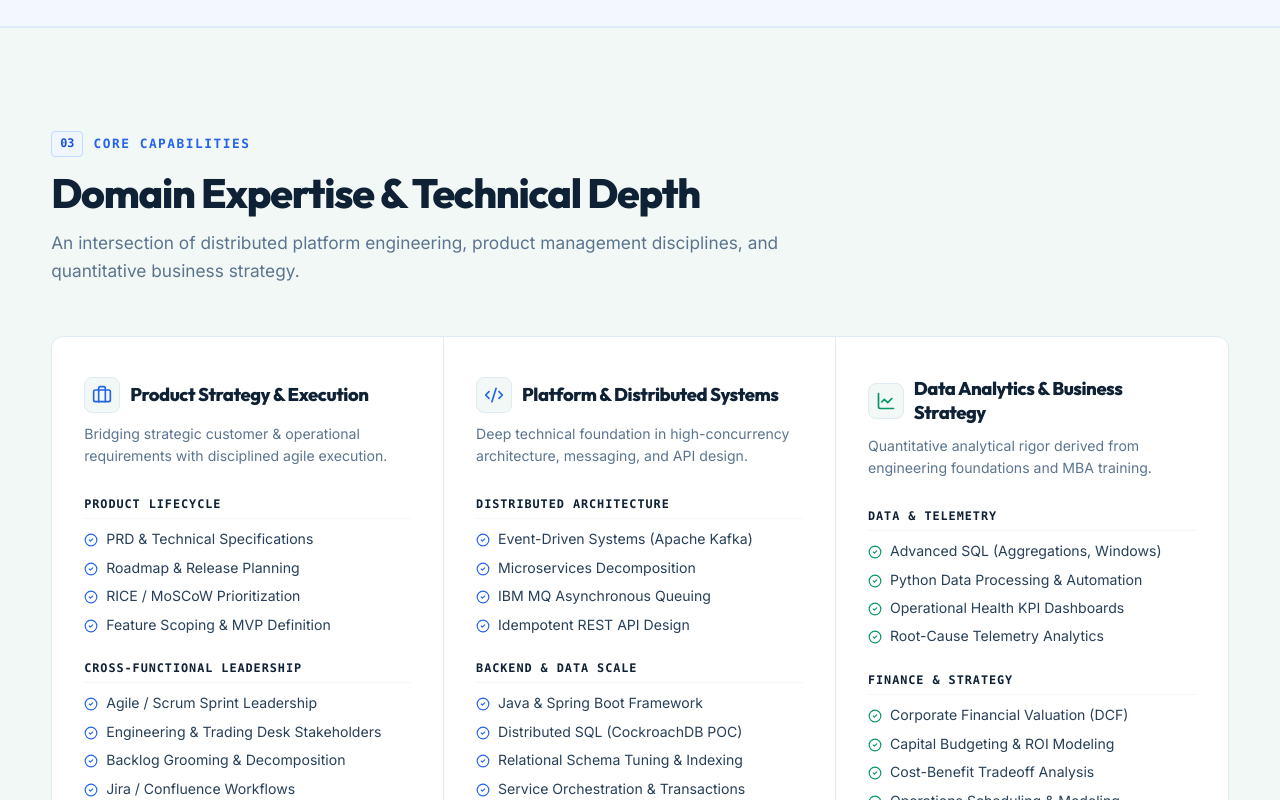
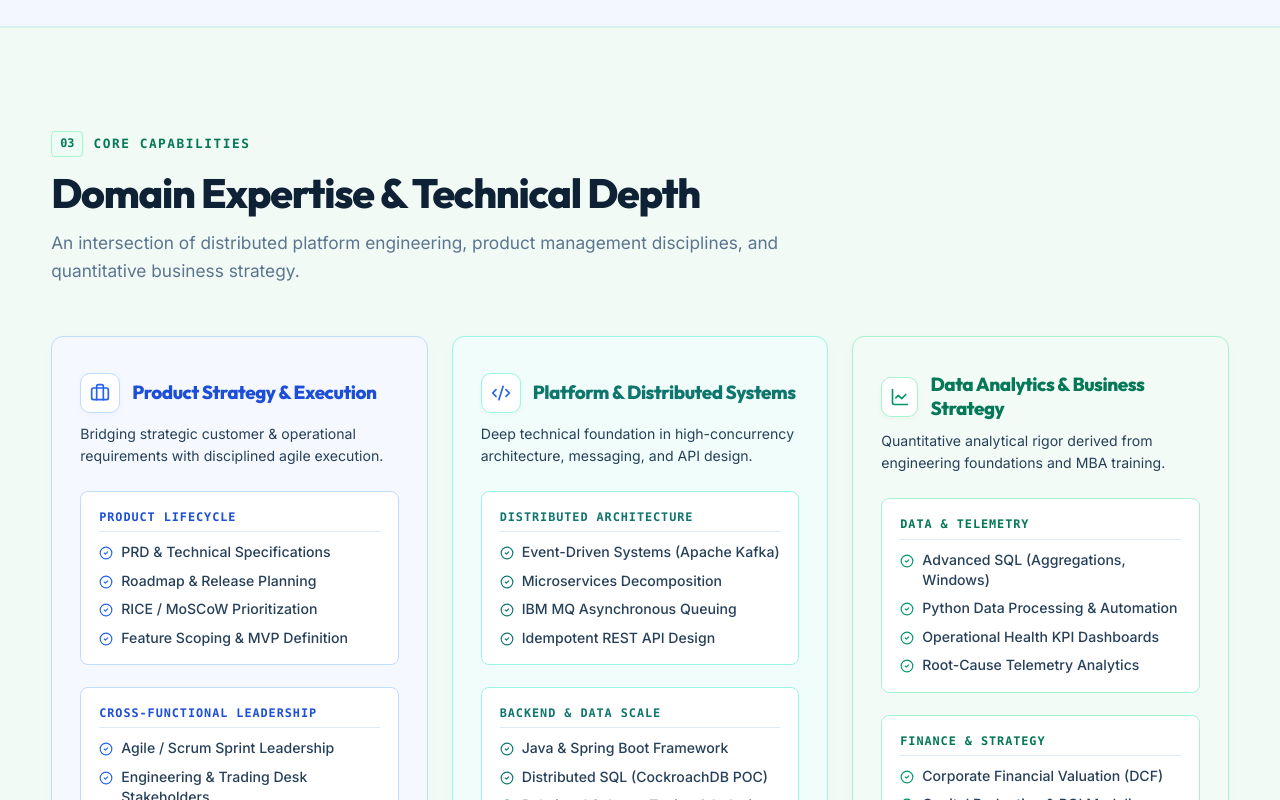
Before and after one commit to rohanvashisth/Portfolio, a React (Vite) app: page / in a window 1280 px wide. Shown: the part 8600-9400 px from the top of the page. Built offline with nearby package versions, Linux system fonts and the light colour scheme.

Commit message:
Auto-commit: saved changes on 10/14/2026, 6:37:51 PM

```diff
--- a/src/components/Skills.jsx
+++ b/src/components/Skills.jsx
@@ -111,13 +111,13 @@ export default function Skills() {
   ];
 
   return (
-    <section id="skills" className="section section-alt">
+    <section id="skills" className="section section-pastel-green">
       <div className="container">
 
         {/* Section Header */}
         <div className="section-header" style={{ textAlign: 'left' }}>
-          <div className="section-tag">
-            <span className="section-tag-num">03</span>
+          <div className="section-tag section-tag-green">
+            <span className="section-tag-num section-tag-num-green">03</span>
             <span>Core Capabilities</span>
           </div>
           <h2 className="section-title">Domain Expertise & Technical Depth</h2>
@@ -126,68 +126,92 @@ export default function Skills() {
           </p>
         </div>
 
-        {/* Integrated 3-Column Domain Matrix */}
+        {/* Integrated 3-Column Domain Matrix with Pastel Themes */}
         <div
           className="skills-matrix"
           style={{
             display: 'grid',
             gridTemplateColumns: 'repeat(3, 1fr)',
-            backgroundColor: '#ffffff',
-            borderRadius: '12px',
-            border: '1px solid var(--border-hairline)',
-            boxShadow: '0 1px 3px rgba(0,0,0,0.02)'
+            gap: '24px'
           }}
         >
-          {pillars.map((pillar, colIdx) => (
+          {pillars.map((pillar, colIdx) => {
+            const themes = [
+              {
+                bg: 'var(--pastel-blue-surface)',
+                border: 'var(--pastel-blue-border)',
+                titleColor: 'var(--pastel-blue-text)',
+                checkColor: 'var(--primary)'
+              },
+              {
+                bg: 'var(--pastel-teal-bg)',
+                border: 'var(--pastel-teal-border)',
+                titleColor: 'var(--pastel-teal-text)',
+                checkColor: 'var(--pastel-teal-text)'
+              },
+              {
+                bg: 'var(--pastel-green-surface)',
+                border: 'var(--pastel-green-border)',
+                titleColor: 'var(--pastel-green-text)',
+                checkColor: 'var(--emerald)'
+              }
+            ];
+            const currentTheme = themes[colIdx % 3];
+
+            return (
               <div
                 key={pillar.id}
                 className="skills-pillar-col"
                 style={{
-                padding: '40px 32px',
-                borderRight: colIdx < 2 ? '1px solid var(--border-hairline)' : 'none',
+                  backgroundColor: currentTheme.bg,
+                  border: `1px solid ${currentTheme.border}`,
+                  borderRadius: '12px',
+                  padding: '36px 28px',
+                  boxShadow: '0 4px 16px rgba(0,0,0,0.02)',
                   display: 'flex',
                   flexDirection: 'column',
-                gap: '28px'
+                  gap: '24px'
                 }}
               >
                 {/* Pillar Header */}
                 <div>
-                <div style={{ display: 'flex', alignItems: 'center', gap: '10px', marginBottom: '10px' }}>
+                  <div style={{ display: 'flex', alignItems: 'center', gap: '12px', marginBottom: '10px' }}>
                     <div style={{
-                    width: '36px',
-                    height: '36px',
-                    borderRadius: '8px',
-                    backgroundColor: 'var(--bg-subtle)',
+                      width: '40px',
+                      height: '40px',
+                      borderRadius: '10px',
+                      backgroundColor: '#ffffff',
                       display: 'flex',
                       alignItems: 'center',
                       justifyContent: 'center',
-                    border: '1px solid var(--border-hairline)'
+                      border: `1px solid ${currentTheme.border}`,
+                      boxShadow: '0 2px 6px rgba(0,0,0,0.03)'
                     }}>
                       {pillar.icon}
                     </div>
-                  <h3 style={{ fontSize: '1.15rem', fontWeight: 750, color: 'var(--text-primary)', lineHeight: 1.3 }}>
+                    <h3 style={{ fontSize: '1.18rem', fontWeight: 800, color: currentTheme.titleColor, lineHeight: 1.25 }}>
                       {pillar.title}
                     </h3>
                   </div>
-                <p style={{ fontSize: '0.88rem', color: 'var(--text-muted)', lineHeight: 1.55 }}>
+                  <p style={{ fontSize: '0.88rem', color: 'var(--text-secondary)', lineHeight: 1.55 }}>
                     {pillar.tagline}
                   </p>
                 </div>
 
                 {/* Sub-groups */}
-              <div style={{ display: 'flex', flexDirection: 'column', gap: '24px' }}>
+                <div style={{ display: 'flex', flexDirection: 'column', gap: '22px' }}>
                   {pillar.groups.map((group, gIdx) => (
-                  <div key={gIdx} style={{ textAlign: 'left' }}>
+                    <div key={gIdx} style={{ textAlign: 'left', backgroundColor: '#ffffff', padding: '16px 18px', borderRadius: '8px', border: `1px solid ${currentTheme.border}` }}>
                       <div style={{
                         fontSize: '0.74rem',
                         fontFamily: 'var(--font-mono)',
-                      fontWeight: 650,
-                      color: 'var(--text-primary)',
+                        fontWeight: 750,
+                        color: currentTheme.titleColor,
                         textTransform: 'uppercase',
                         letterSpacing: '0.08em',
                         marginBottom: '10px',
                         paddingBottom: '4px',
-                      borderBottom: '1px solid var(--bg-subtle)'
+                        borderBottom: '1px solid var(--border-hairline)'
                       }}>
                         {group.category}
                       </div>
@@ -198,12 +222,12 @@ export default function Skills() {
                             <CheckCircle2
                               size={14}
                               style={{
-                              color: pillar.id === 'analytics' ? 'var(--emerald)' : 'var(--primary)',
+                                color: currentTheme.checkColor,
                                 marginTop: '4px',
                                 flexShrink: 0
                               }}
                             />
-                          <span style={{ fontSize: '0.88rem', color: 'var(--text-secondary)', lineHeight: 1.45 }}>
+                            <span style={{ fontSize: '0.88rem', color: 'var(--text-secondary)', lineHeight: 1.45, fontWeight: 500 }}>
                               {item}
                             </span>
                           </div>
@@ -214,7 +238,8 @@ export default function Skills() {
                 </div>
 
               </div>
-          ))}
+            );
+          })}
         </div>
 
       </div>
@@ -224,14 +249,6 @@ export default function Skills() {
           .skills-matrix {
             grid-template-columns: 1fr !important;
           }
-          .skills-pillar-col {
-            border-right: none !important;
-            border-bottom: 1px solid var(--border-hairline) !important;
-            padding: 32px 16px !important;
-          }
-          .skills-pillar-col:last-child {
-            border-bottom: none !important;
-          }
         }
       `}</style>
     </section>
```
Lines whose indentation alone changed are shown as unchanged.
